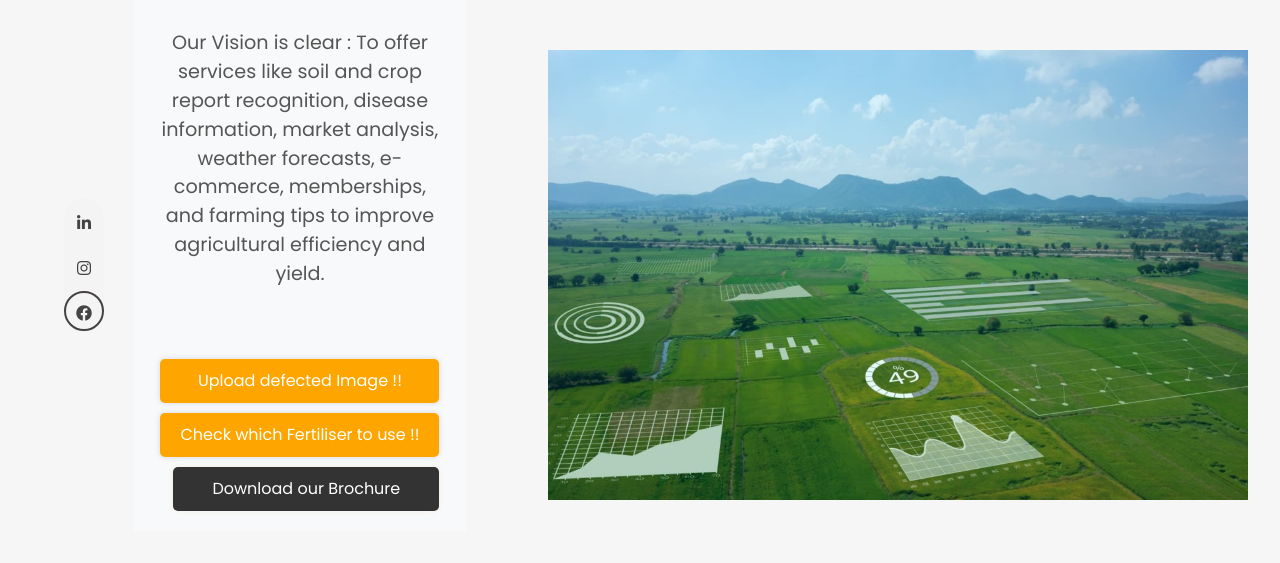
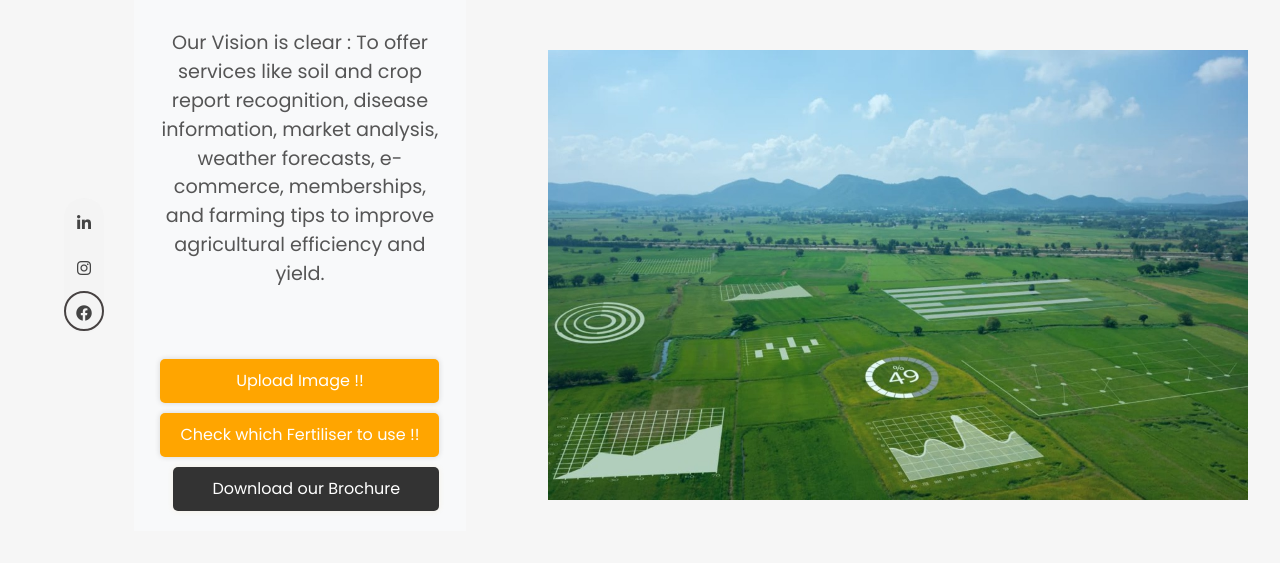
Before and after one commit to Satyam30raj/E-comm, a Flask app: page / in a window 1280 px wide. Shown: the part 135-698 px from the top of the page. Run offline with Flask 3, Linux system fonts and the light colour scheme; some libraries are stand-ins or nearby versions; some web fonts are replaced.

Commit message:
home.html

```diff
--- a/templates/home.html
+++ b/templates/home.html
@@ -222,7 +222,7 @@
                             </p>
                         </div>
                         <div class="hero_btn">
-                            <a href="#Contact" class="btn_1">Upload defected Image !!</a>
+                            <a href="#Contact" class="btn_1">Upload Image !!</a>
                             <a href="/index" class="btn_1">Check which Fertiliser to use !!</a>
                             <button class="btn_2">
                                 <a href="#" target="_blank">Download our Brochure</a>
```
